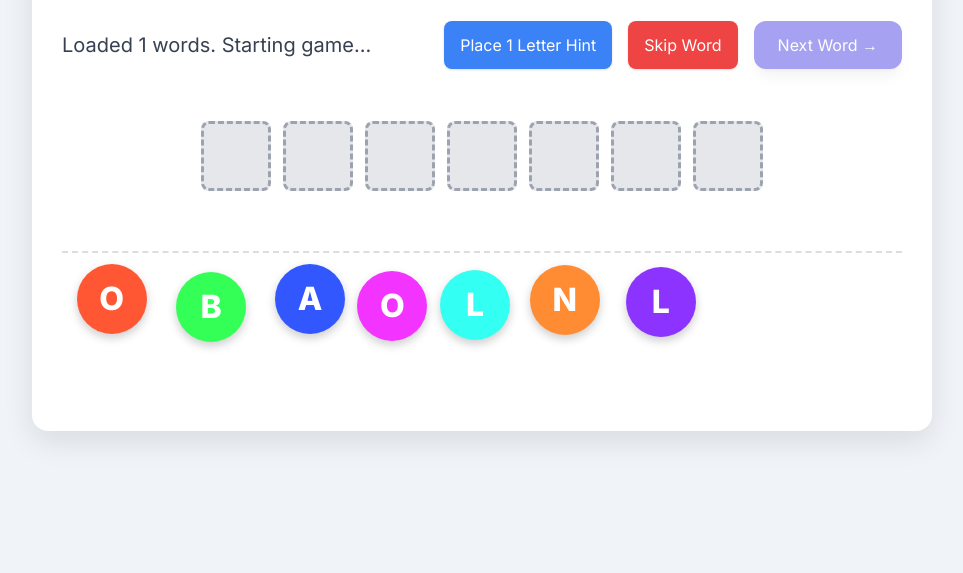
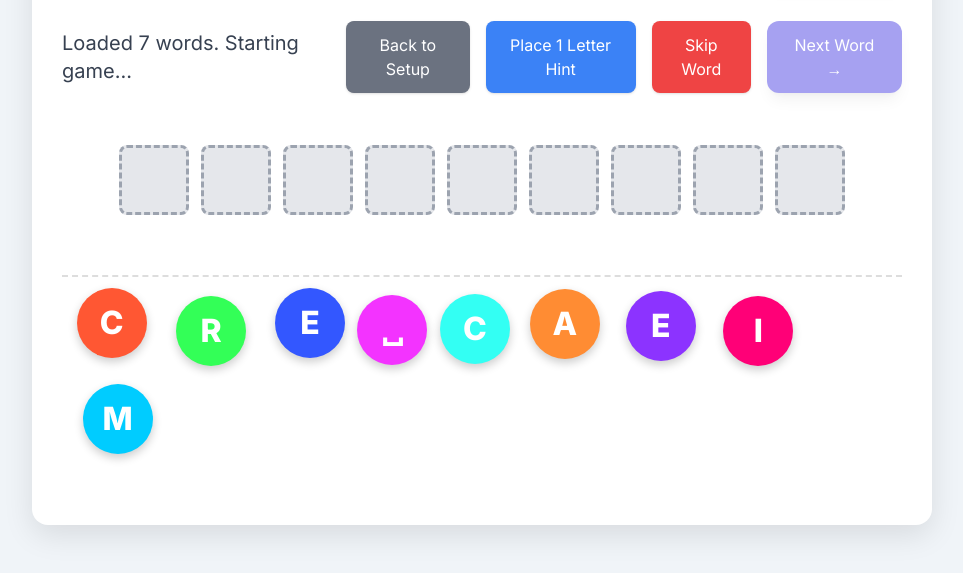
Before and after one commit to Podge27/TEFL-Tools, a plain HTML site: page anagram.html in a window 1280 px wide. Both pictures are taken after a click on the button "Start Game with Vocabulary". Shown: the part 93-666 px from the top of the page, without its empty margins (158-1121 px from the left). Drawn offline with nearby package versions, Linux system fonts and the light colour scheme.

Commit message:
update anagram.html
fixed the commas not working and put in a back to setup button

```diff
--- a/anagram.html
+++ b/anagram.html
@@ -203,6 +203,11 @@
             <div class="flex justify-between items-center mb-8">
                 <p id="feedback-label" class="text-xl text-gray-700 font-medium">Arrange the letters!</p>
                 <div class="flex space-x-4">
+                    <button id="back-to-setup-button"
+                        onclick="window.showSetup()"
+                        class="nav-button px-4 py-2 bg-gray-500 text-white rounded-lg shadow hover:bg-gray-600">
+                    Back to Setup
+                </button>
                     <button id="hint-button"
                             onclick="window.giveHint()"
                             class="nav-button px-4 py-2 bg-blue-500 text-white rounded-lg shadow hover:bg-blue-600 disabled:opacity-50">
@@ -308,21 +313,15 @@
             return { x: e.clientX, y: e.clientY };
         }
 
-        /** Parses the content (from file or paste) and starts the game.
-         * Updated to only take the first column/word per line.
+/** Parses the content (from file or paste) and starts the game.
+         * Now correctly handles words separated by comma OR line break.
         */
         function parseAndStartGame(content) {
-            // 1. Split content by newlines to get rows
-            const lines = content.split('\n').filter(line => line.trim().length > 0);
-
-            // 2. Process each line: take only the first column
-            vocabList = lines
-                .map(line => {
-                    // Split by the first comma (standard CSV column separator) or treat the whole line as the word
-                    const firstColumn = line.split(',')[0];
-                    return firstColumn.trim().toUpperCase();
-                })
-                .filter(word => word.length > 0 && /^[A-Z\s]+$/.test(word)); // 3. Clean and filter
+            // New Logic: Split the content by either a newline or a comma using a regular expression.
+            // This creates an array where each item is a single word.
+            vocabList = content.split(/[\n,]+/)
+                .map(word => word.trim().toUpperCase()) // 1. Trim whitespace and convert to uppercase
+                .filter(word => word.length > 0 && /^[A-Z\s]+$/.test(word)); // 2. Filter out empty/invalid entries
 
             if (vocabList.length === 0) {
                 elements.feedbackLabel.textContent = "No valid words found in the source!";
@@ -723,7 +722,7 @@
             window.processVocabSource = processVocabSource;
             window.skipWord = skipWord;
             window.giveHint = giveHint;
-
+            window.showSetup = showSetup;
             // Start on the setup screen
             showSetup();
         };
```
